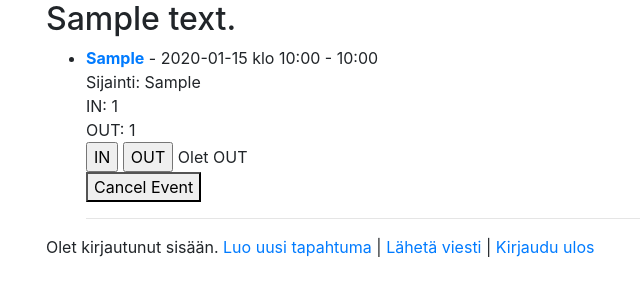
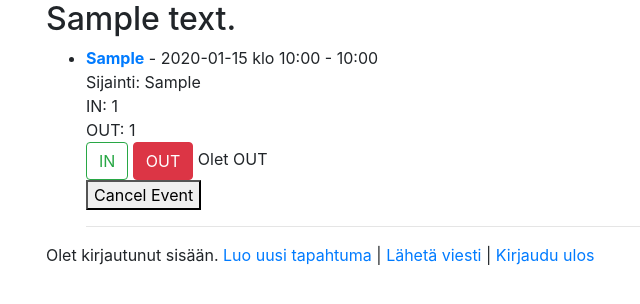
Before and after one commit to Kassudin/tsoha-clubtool, a Flask app: template templates/index.html in a window 1280 px wide. Shown: the part 56-360 px from the top of the page, without its empty margins (39-679 px from the left). Run offline with Flask 3, Linux system fonts and the light colour scheme; a user stored in the database is signed in; the template is opened without the code that fills it: most values are stand-ins (such as "Sample title", 1, 10 or a date in 2020); some libraries are stand-ins or nearby versions.

Commit message:
Improve IN and OUT buttons
Now IN is illustrated in green and OUT in red

```diff
--- a/templates/index.html
+++ b/templates/index.html
@@ -15,8 +15,8 @@ Sijainti: {{ event.event_location }}<br>
 IN: {{ event.in_count }} <br>
 OUT: {{ event.out_count }} <br>
 <form action="/event_registration" method="post">
-    <input type="submit" name="status" value="IN">
-    <input type="submit" name="status" value="OUT">
+    <button type="submit" name="status" value="IN" class="btn {% if event.current_status == 'IN' %}btn-success{% else %}btn-outline-success{% endif %}">IN</button>
+    <button type="submit" name="status" value="OUT" class="btn {% if event.current_status == 'OUT' %}btn-danger{% else %}btn-outline-danger{% endif %}">OUT</button>
     <input type="hidden" name="event_id" value="{{ event.id }}">
     <input type="hidden" name="user_id" value="{{ session.user_id }}">
 {% if event.current_status == 'IN' %}
@@ -30,6 +30,7 @@ Et ole vielä ilmoittautunut tapahtumaan!
 {% if session.coach %}
 <form action="/cancel_event/{{ event.id }}" method="post">
     <button type="submit">Cancel Event</button>
+</form>
 {% endif %}
 </form>
 {% endif %}
```
